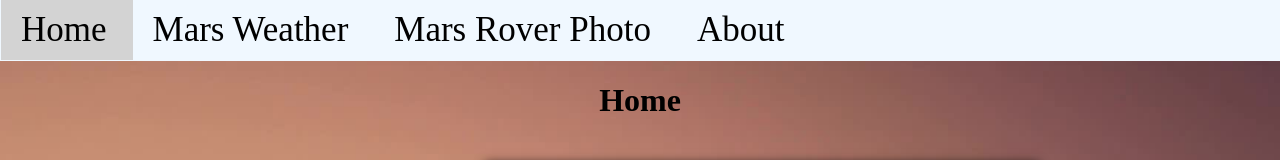
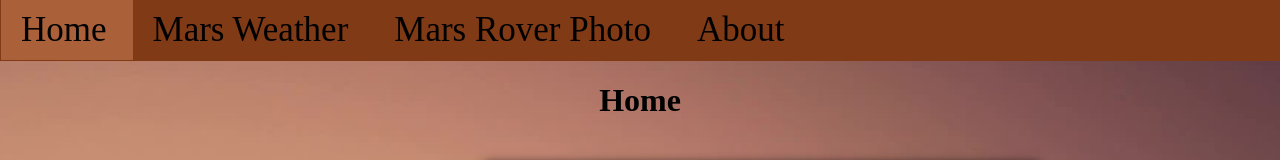
Before and after one commit to osu-cs419-w20/final-project-mars-weather, a React (Create React App) app: page / in a window 1280 px wide. Shown: the top 160 px of the page. Built offline with nearby package versions, Linux system fonts and the light colour scheme; no server answers.

Commit message:
changed the NavBar color to match our mars color theme

```diff
--- a/src/components/NavBar.js
+++ b/src/components/NavBar.js
@@ -8,7 +8,7 @@ const BarStyled = styled.nav`
    margin: 0px;
    padding: 10px 5px 0px 1px;
    height: 51px;
-   background-color: aliceblue;
+   background-color: #803A15;
    active {
 	    height: 10px;
    }
@@ -17,11 +17,16 @@ const BarStyled = styled.nav`
   	color: black;
   	padding: 11px 26px 11px 20px;
   	font-size: 35px;
+
+    &:hover {
+      background-color: #AA6039;
+    }
   }
 
   a.active{
-    background-color: lightgrey;
+    background-color: #AA6039;
   }
+
 `;
 
 function NavBar(){
```
